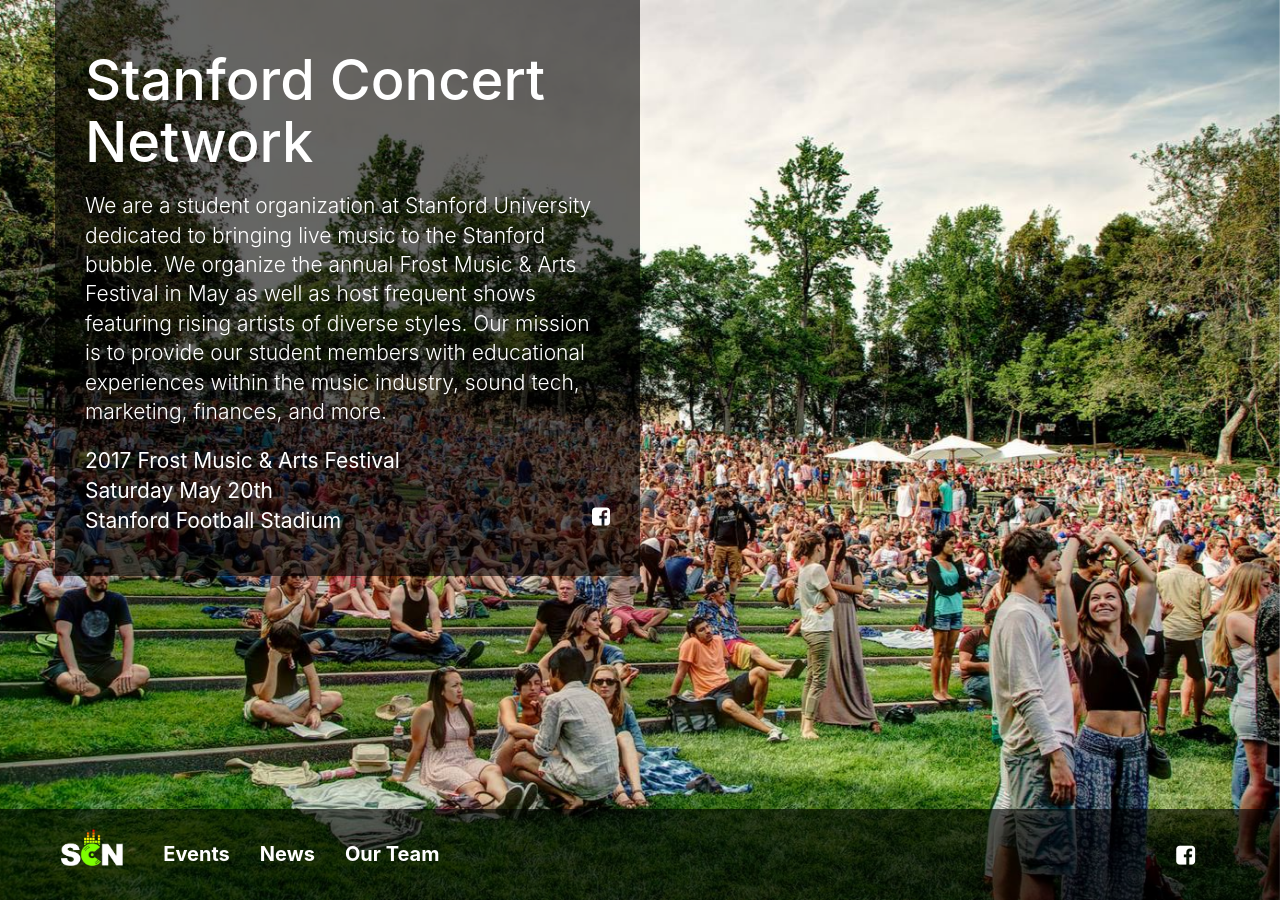
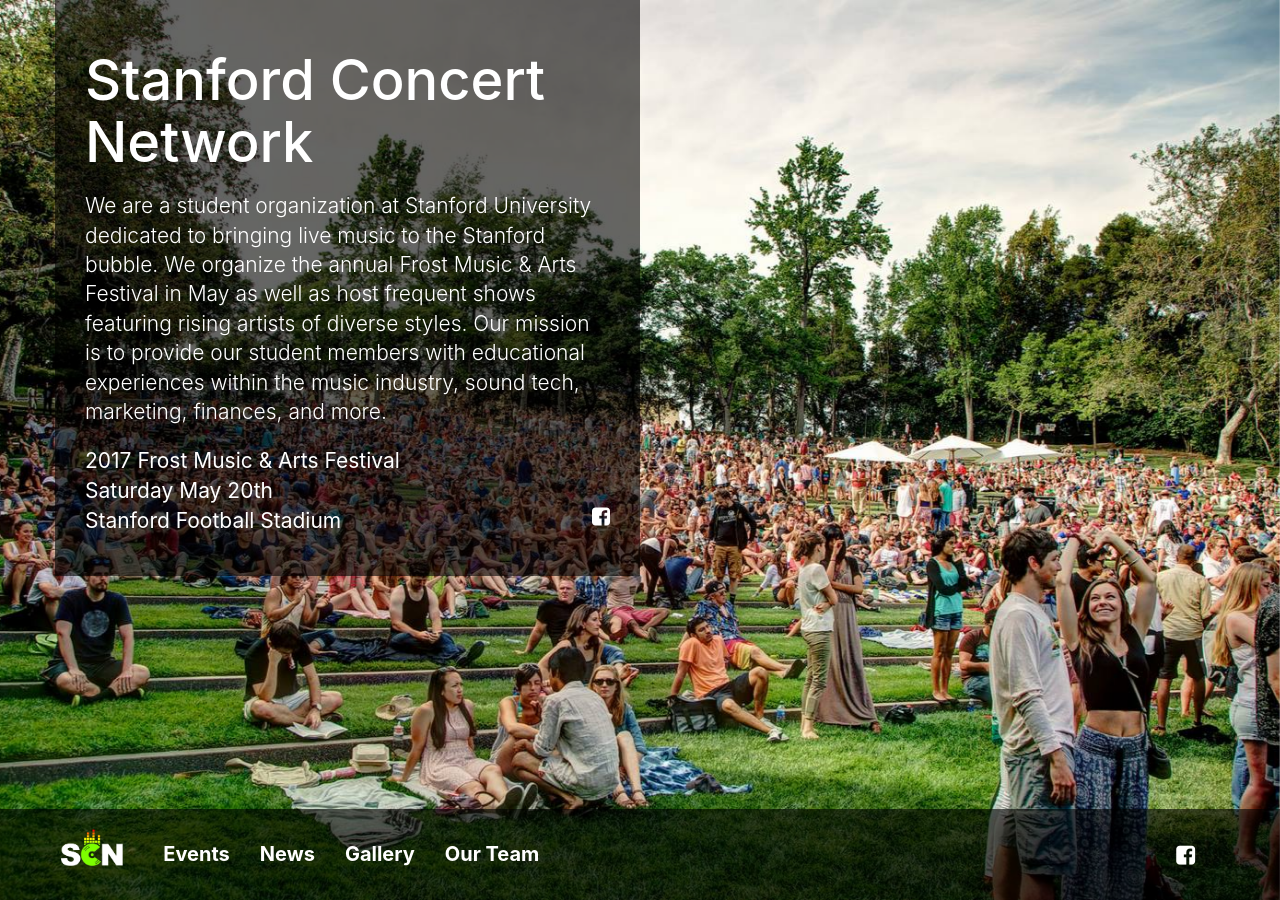
Before and after one commit to StanfordConcertNetwork/scn.stanford.edu, a Jekyll site: the page built from index.html, in a window 1280 px wide. Built offline with Jekyll 4.4.1, drawn with Linux system fonts in a browser that asks for light colours; nearby versions of some CDN libraries.

Commit message:
add-gallery

```diff
--- a/_layouts/default.html
+++ b/_layouts/default.html
@@ -41,6 +41,9 @@
                     <li {% if page.url contains "/news" %} class="active" {% endif %}>
                         <a href="/news/">News</a>
                     </li>
+                    <li {% if page.url == "/gallery" %} class="active" {% endif %}>
+                        <a href="/gallery">Gallery</a>
+                    </li>
                     <li {% if page.url == "/team" %} class="active" {% endif %}>
                         <a href="/team">Our Team</a>
                     </li>
```
